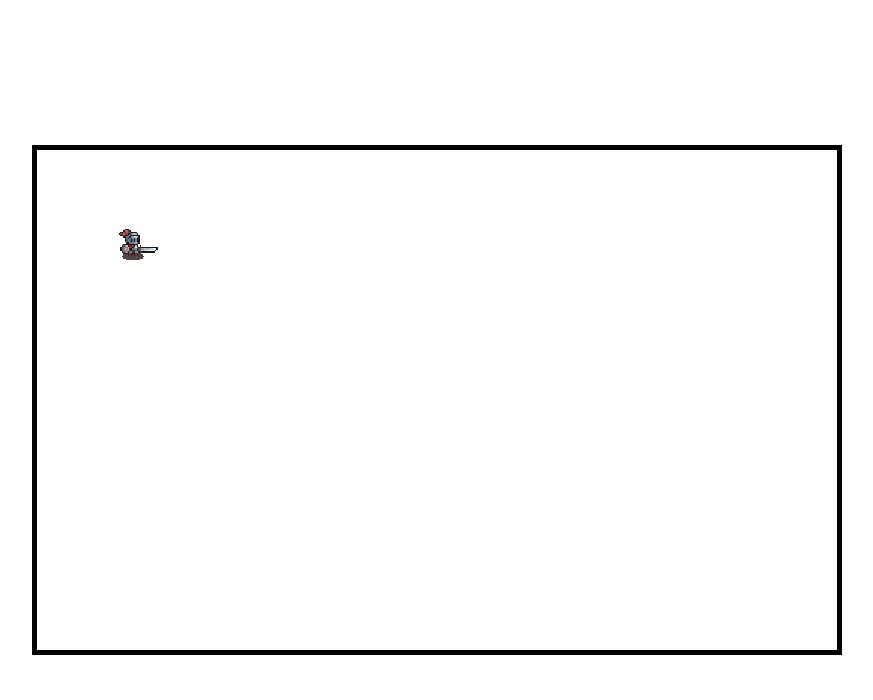
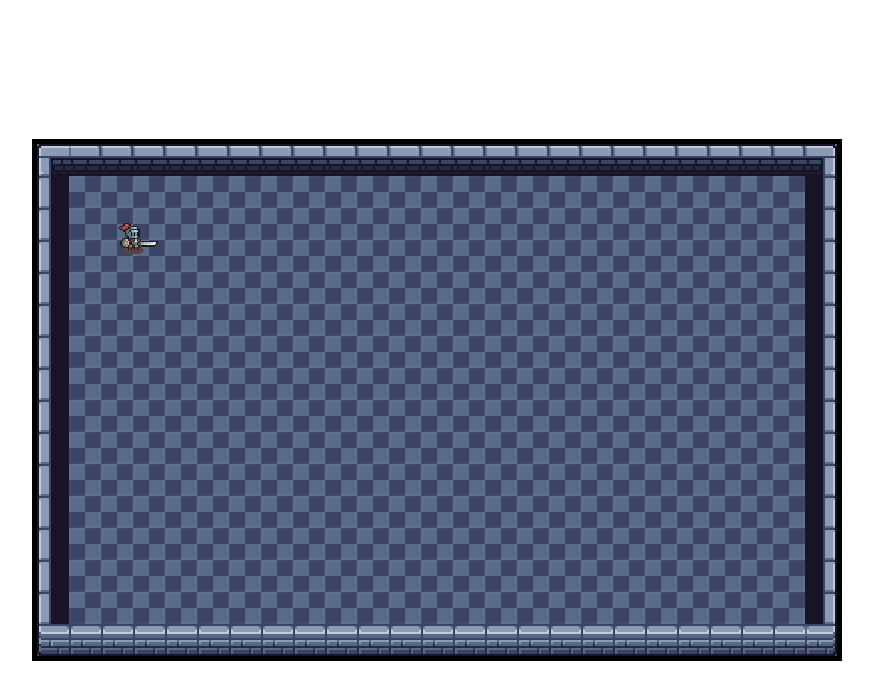
Before and after one commit to johnyevsukov/quest, a plain HTML site: page index.html in a window 1280 px wide. Shown: the whole page, without its empty margins (203-1076 px from the left). Drawn offline with Linux system fonts and the light colour scheme.

Commit message:
add tile map and textures

```diff
--- a/index.html
+++ b/index.html
@@ -9,6 +9,7 @@
   <body>
     <canvas id="mainCanvas"></canvas>
     <script type="module" src="main.js"></script>
-    <img id="playerSprite" src="sprites/player.png" />
+    <img id="playerSprite" src="assets/player.png" />
+    <img id="textureSheet" src="assets/textures.png" />
   </body>
 </html>
--- a/main.js
+++ b/main.js
@@ -3,13 +3,14 @@
  */
 
 import { Player } from "./player.js";
+import { Map } from "./map.js";
 import { InputHandler } from "./inputHandler.js";
 
 // set up canvas
 const canvas = document.getElementById("mainCanvas");
 const ctx = canvas.getContext("2d");
 canvas.width = 800;
-canvas.height = 500;
+canvas.height = 512;
 
 ctx.imageSmoothingEnabled = false;
 
@@ -19,13 +20,14 @@ class Game {
     this.width = width;
     this.height = height;
     this.player = new Player(this);
+    this.map = new Map(this);
     this.input = new InputHandler(this);
-    this.fps = 60;
   }
   update(deltaTime) {
     this.player.update(deltaTime);
   }
   draw(ctx, deltaTime) {
+    this.map.draw(ctx);
     this.player.draw(ctx, deltaTime);
   }
 }
@@ -38,8 +40,10 @@ let lastTime = 0;
 function animate(timeStamp) {
   // ensure delta time is calculated in seconds
   timeStamp *= 0.001;
+
   const deltaTime = timeStamp - lastTime;
   lastTime = timeStamp;
+
   ctx.clearRect(0, 0, canvas.width, canvas.height);
   game.update(deltaTime);
   game.draw(ctx, deltaTime);
--- /dev/null
+++ b/map.js
@@ -0,0 +1,75 @@
+/**
+ * @type { HTMLCanvasElement }
+ */
+
+const LEVEL_ONE = [
+  66, 67, 67, 67, 67, 67, 67, 67, 67, 67, 67, 67, 67, 67, 67, 67, 67, 67, 67,
+  67, 67, 67, 67, 67, 68, 82, 118, 118, 118, 118, 118, 118, 118, 118, 118, 118,
+  118, 118, 118, 118, 118, 118, 118, 118, 118, 118, 118, 118, 118, 84, 82, 118,
+  118, 118, 118, 118, 118, 118, 118, 118, 118, 118, 118, 118, 118, 118, 118,
+  118, 118, 118, 118, 118, 118, 118, 84, 82, 118, 118, 118, 118, 118, 118, 118,
+  118, 118, 118, 118, 118, 118, 118, 118, 118, 118, 118, 118, 118, 118, 118,
+  118, 84, 82, 118, 118, 118, 118, 118, 118, 118, 118, 118, 118, 118, 118, 118,
+  118, 118, 118, 118, 118, 118, 118, 118, 118, 118, 84, 82, 118, 118, 118, 118,
+  118, 118, 118, 118, 118, 118, 118, 118, 118, 118, 118, 118, 118, 118, 118,
+  118, 118, 118, 118, 84, 82, 118, 118, 118, 118, 118, 118, 118, 118, 118, 118,
+  118, 118, 118, 118, 118, 118, 118, 118, 118, 118, 118, 118, 118, 84, 82, 118,
+  118, 118, 118, 118, 118, 118, 118, 118, 118, 118, 118, 118, 118, 118, 118,
+  118, 118, 118, 118, 118, 118, 118, 84, 82, 118, 118, 118, 118, 118, 118, 118,
+  118, 118, 118, 118, 118, 118, 118, 118, 118, 118, 118, 118, 118, 118, 118,
+  118, 84, 82, 118, 118, 118, 118, 118, 118, 118, 118, 118, 118, 118, 118, 118,
+  118, 118, 118, 118, 118, 118, 118, 118, 118, 118, 84, 82, 118, 118, 118, 118,
+  118, 118, 118, 118, 118, 118, 118, 118, 118, 118, 118, 118, 118, 118, 118,
+  118, 118, 118, 118, 84, 82, 118, 118, 118, 118, 118, 118, 118, 118, 118, 118,
+  118, 118, 118, 118, 118, 118, 118, 118, 118, 118, 118, 118, 118, 84, 82, 118,
+  118, 118, 118, 118, 118, 118, 118, 118, 118, 118, 118, 118, 118, 118, 118,
+  118, 118, 118, 118, 118, 118, 118, 84, 82, 118, 118, 118, 118, 118, 118, 118,
+  118, 118, 118, 118, 118, 118, 118, 118, 118, 118, 118, 118, 118, 118, 118,
+  118, 84, 82, 118, 118, 118, 118, 118, 118, 118, 118, 118, 118, 118, 118, 118,
+  118, 118, 118, 118, 118, 118, 118, 118, 118, 118, 84, 98, 99, 99, 99, 99, 99,
+  99, 99, 99, 99, 99, 99, 99, 99, 99, 99, 99, 99, 99, 99, 99, 99, 99, 99, 100,
+];
+
+export class Map {
+  constructor(game) {
+    this.game = game;
+    // texture sheet sizing
+    this.textureTileWidth = 16;
+    this.textureSheetWidth = 256;
+    this.textureSheetHeight = 128;
+    this.textureSheetColumns = this.textureSheetWidth / this.textureTileWidth;
+    this.textureSheetRows = this.textureSheetHeight / this.textureTileWidth;
+    // game sizing
+    this.tileWidth = 32;
+    this.columns = this.game.width / this.tileWidth;
+    this.rows = this.game.height / this.tileWidth;
+    this.image = document.getElementById("textureSheet");
+  }
+  // retrieve current tile in level map array
+  getTile(map, col, row) {
+    return map[row * this.columns + col];
+  }
+
+  draw(ctx) {
+    ctx.save();
+    // draw out level map tile by tile
+    for (let row = 0; row < this.rows; row++) {
+      for (let col = 0; col < this.columns; col++) {
+        const tile = this.getTile(LEVEL_ONE, col, row);
+        ctx.drawImage(
+          this.image,
+          (tile * this.textureTileWidth) % this.textureSheetWidth,
+          Math.floor(tile / this.textureSheetColumns) * this.textureTileWidth,
+          this.textureTileWidth,
+          this.textureTileWidth,
+          col * this.tileWidth,
+          row * this.tileWidth,
+          this.tileWidth,
+          this.tileWidth
+        );
+      }
+    }
+
+    ctx.restore();
+  }
+}
--- a/style.css
+++ b/style.css
@@ -20,3 +20,6 @@
 #playerSprite {
   display: none;
 }
+#textureSheet {
+  display: none;
+}
```
Also changed, not shown: assets/player.png (renamed from sprites/player.png), assets/textures.png (added).
